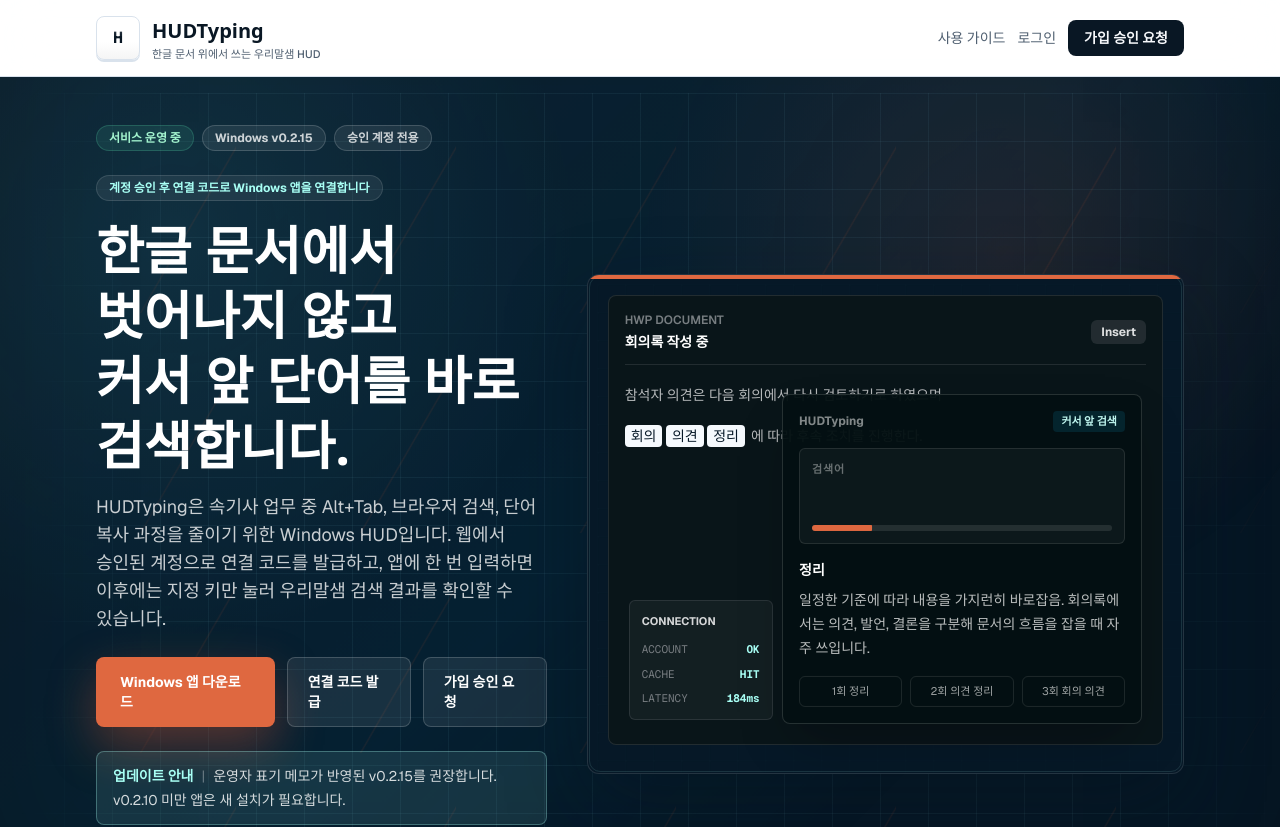
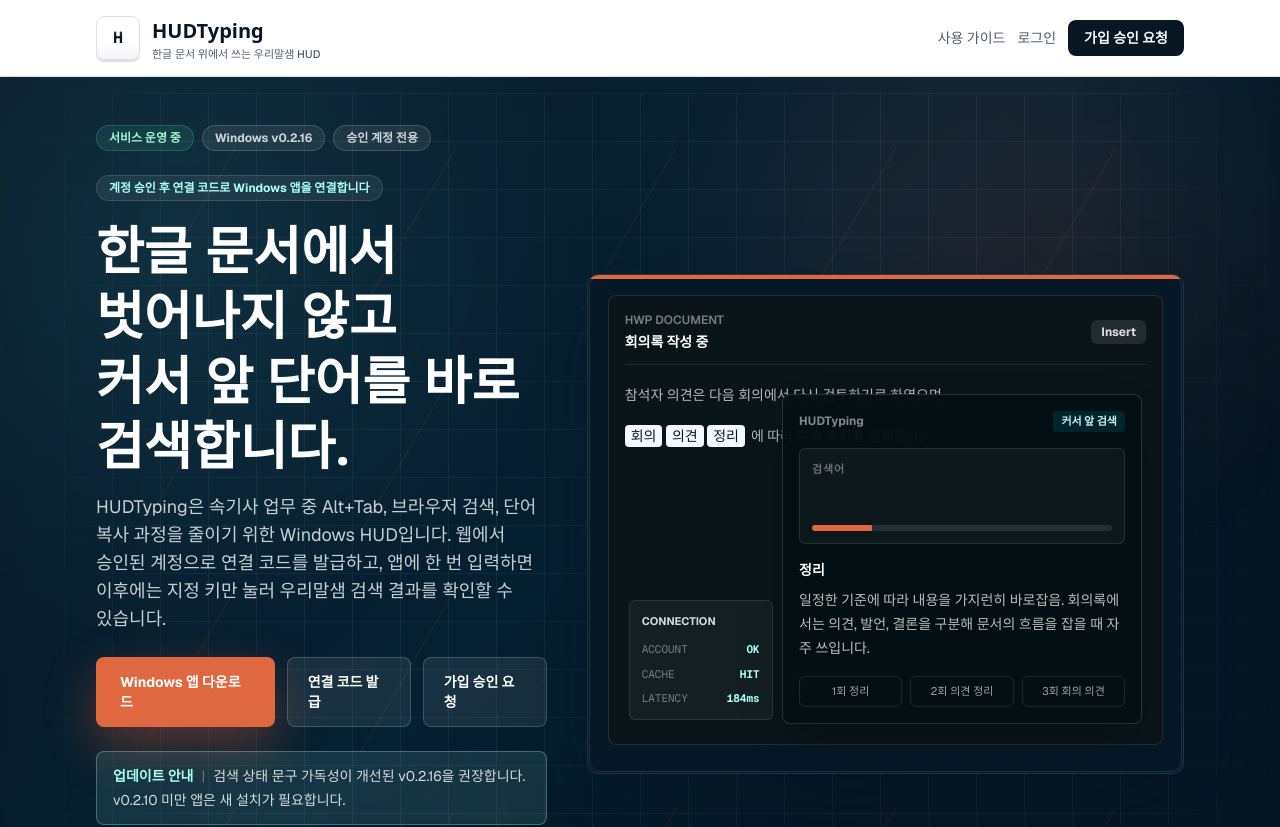
Before and after one commit to phk901031-prog/hudtyping-saas, a Next.js app: page / in a window 1280 px wide. Shown: the top 827 px of the page. Built offline with nearby package versions, Linux system fonts and the light colour scheme; no server answers; a web font is replaced by a local one.

Commit message:
Point Windows download to v0.2.16

```diff
--- a/src/app/download/windows/page.tsx
+++ b/src/app/download/windows/page.tsx
@@ -4,7 +4,7 @@
 import Link from "next/link";
 
 const DOWNLOAD_URL =
-  "https://github.com/phk901031-prog/hudtyping-saas/releases/download/v0.2.15/hudtyping-Setup-0.2.15.exe";
+  "https://github.com/phk901031-prog/hudtyping-saas/releases/download/v0.2.16/hudtyping-Setup-0.2.16.exe";
 
 export default function WindowsDownloadPage() {
   useEffect(() => {
@@ -23,7 +23,7 @@
     <main className="flex min-h-[calc(100vh-80px)] flex-1 items-center justify-center bg-background px-5 py-12 text-foreground">
       <section className="w-full max-w-xl rounded-xl border border-border bg-card p-7 text-center shadow-[0_18px_48px_rgba(17,29,36,0.08)]">
         <span className="keycap mx-auto h-12 w-12 text-base">H</span>
-        <p className="mt-5 text-sm font-bold text-accent">Windows v0.2.15</p>
+        <p className="mt-5 text-sm font-bold text-accent">Windows v0.2.16</p>
         <h1 className="mt-2 font-display text-3xl">다운로드를 시작합니다</h1>
         <p className="mt-4 leading-7 text-muted">
           설치 파일 다운로드가 자동으로 시작됩니다. 브라우저가 다운로드를 막으면
--- a/src/app/page.tsx
+++ b/src/app/page.tsx
@@ -68,7 +68,7 @@
             <div className="flex flex-col justify-center gap-6">
               <div className="flex flex-wrap gap-2">
                 <StatusPill tone="green">서비스 운영 중</StatusPill>
-                <StatusPill tone="dark">Windows v0.2.15</StatusPill>
+                <StatusPill tone="dark">Windows v0.2.16</StatusPill>
                 <StatusPill tone="dark">승인 계정 전용</StatusPill>
               </div>
 
@@ -114,7 +114,7 @@
               <div className="max-w-xl rounded-lg border border-[#a8fff4]/30 bg-[#a8fff4]/10 px-4 py-3 text-sm leading-6 text-white/82">
                 <strong className="text-[#a8fff4]">업데이트 안내</strong>
                 <span className="mx-2 text-white/35">|</span>
-                운영자 표기 메모가 반영된 v0.2.15를 권장합니다. v0.2.10 미만 앱은 새 설치가 필요합니다.
+                검색 상태 문구 가독성이 개선된 v0.2.16을 권장합니다. v0.2.10 미만 앱은 새 설치가 필요합니다.
               </div>
 
               <TrustStrip />
@@ -259,8 +259,8 @@
           <div id="support" className="rounded-lg border border-border bg-card p-6">
             <h2 className="font-display text-2xl">운영 안내</h2>
             <div className="mt-5 divide-y divide-border">
-              <Notice title="현재 배포 버전" date="v0.2.15">
-                운영자 표기 메모와 검색 결과 글자 조절이 반영된 Windows 앱입니다. 앱 설정에 이메일이 아니라 웹에서 발급한 연결 코드를 입력합니다.
+              <Notice title="현재 배포 버전" date="v0.2.16">
+                검색 상태 문구 가독성, 운영자 표기 메모, 검색 결과 글자 조절이 반영된 Windows 앱입니다. 앱 설정에 이메일이 아니라 웹에서 발급한 연결 코드를 입력합니다.
               </Notice>
               <Notice title="구버전 지원 안내" date="업데이트">
                 v0.2.10 이상은 앱 실행 시 자동 업데이트 안내를 받을 수 있습니다. v0.2.10 미만 초기 버전은 검색이 제한될 수 있으니 최신 설치 파일로 다시 설치해 주세요.
```
